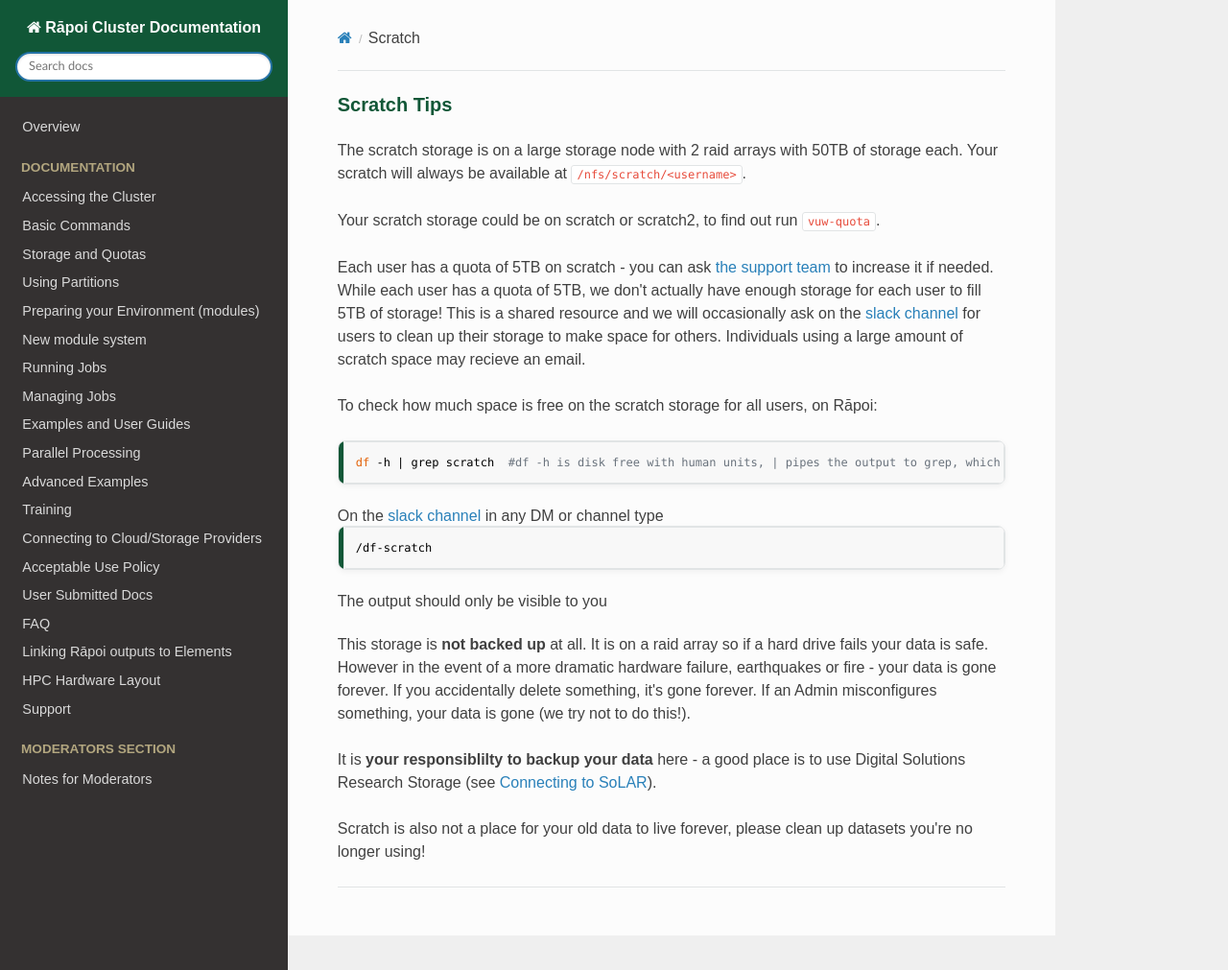
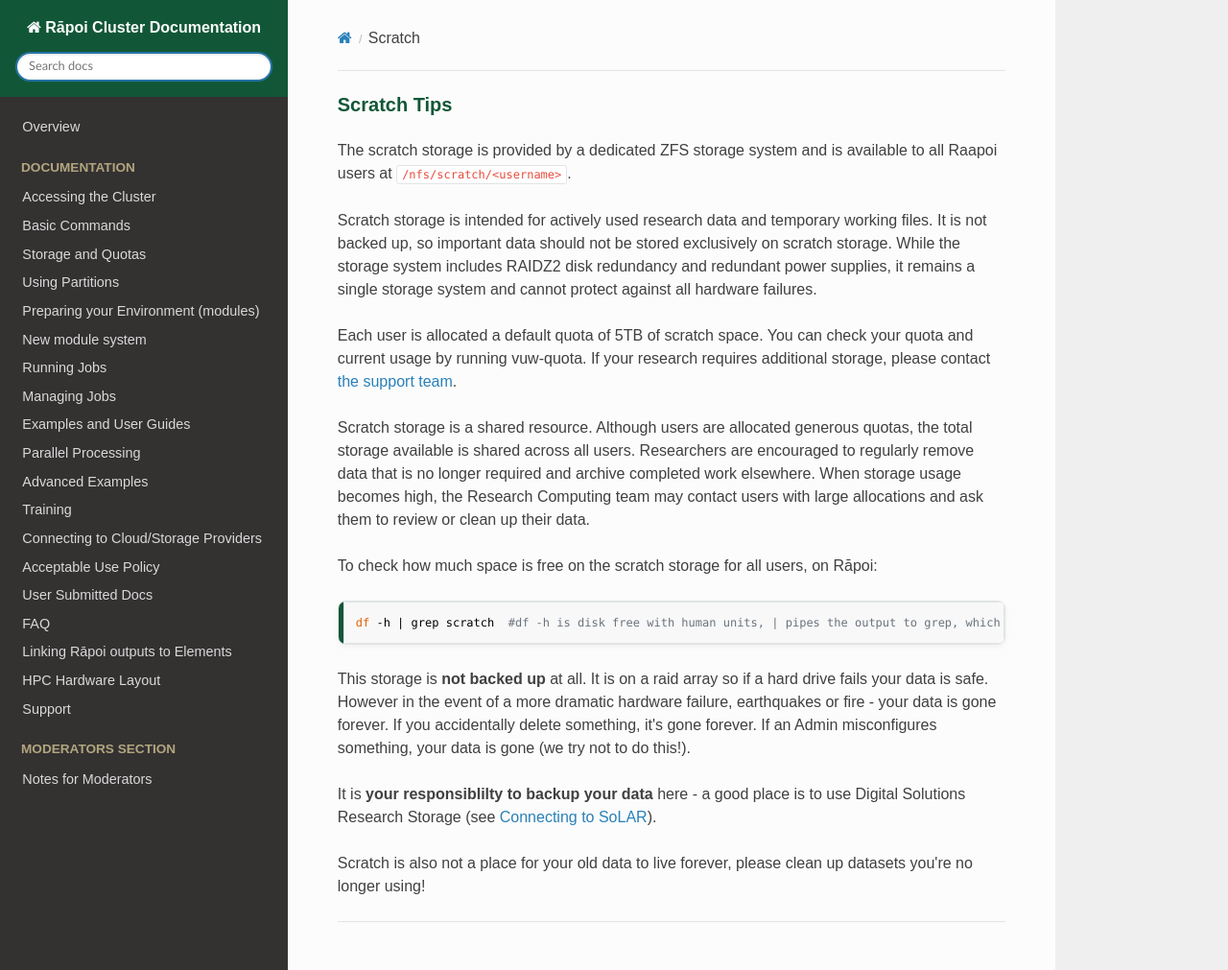
Before and after one commit to vuw-research-computing/raapoi-docs, an MkDocs documentation site: the page built from docs/storage/scratch.md, in a window 1280 px wide and 1011 px high. Shown: the whole window at 96% size. Built offline with MkDocs 1.6.1, drawn with Linux system fonts in a browser that asks for light colours; nearby versions of some CDN libraries; some web fonts are replaced; a script that is not in the unit is left out.

Commit message:
Updated Scratch Info

````diff
--- a/docs/storage/scratch.md
+++ b/docs/storage/scratch.md
@@ -1,21 +1,17 @@
 ### Scratch Tips
 
-The scratch storage is on a large storage node with 2 raid arrays with 50TB of storage each.  Your scratch will always be available at ```/nfs/scratch/<username>```.
+The scratch storage is provided by a dedicated ZFS storage system and is available to all Raapoi users at ```/nfs/scratch/<username>```.
 
-Your scratch storage could be on scratch or scratch2, to find out run ```vuw-quota```.
+Scratch storage is intended for actively used research data and temporary working files. It is not backed up, so important data should not be stored exclusively on scratch storage. While the storage system includes RAIDZ2 disk redundancy and redundant power supplies, it remains a single storage system and cannot protect against all hardware failures.
 
-Each user has a quota of 5TB on scratch - you can ask [the support team](../support.md) to increase it if needed.  While each user has a quota of 5TB, we don't actually have enough storage for each user to fill 5TB of storage!  This is a shared resource and we will occasionally ask on the [slack channel](https://uwrc.slack.com/) for users to clean up their storage to make space for others. Individuals using a large amount of scratch space may recieve an email.
+Each user is allocated a default quota of 5TB of scratch space. You can check your quota and current usage by running vuw-quota. If your research requires additional storage, please contact [the support team](../support.md).
+
+Scratch storage is a shared resource. Although users are allocated generous quotas, the total storage available is shared across all users. Researchers are encouraged to regularly remove data that is no longer required and archive completed work elsewhere. When storage usage becomes high, the Research Computing team may contact users with large allocations and ask them to review or clean up their data.
 
 To check how much space is free on the scratch storage for all users, on Rāpoi:
 ```
 df -h | grep scratch  #df -h is disk free with human units, | pipes the output to grep, which shows lines which contain the word scratch
 ```
-On the [slack channel](https://uwrc.slack.com/) in any DM or channel type
-```
-/df-scratch
-```
-The output should only be visible to you
-
 
 This storage is **not backed up** at all.  It is on a raid array so if a hard drive fails your data is safe.  However in the event of a more dramatic hardware failure, earthquakes or fire - your data is gone forever.  If you accidentally delete something, it's gone forever. If an Admin misconfigures something, your data is gone (we try not to do this!).
 
````
